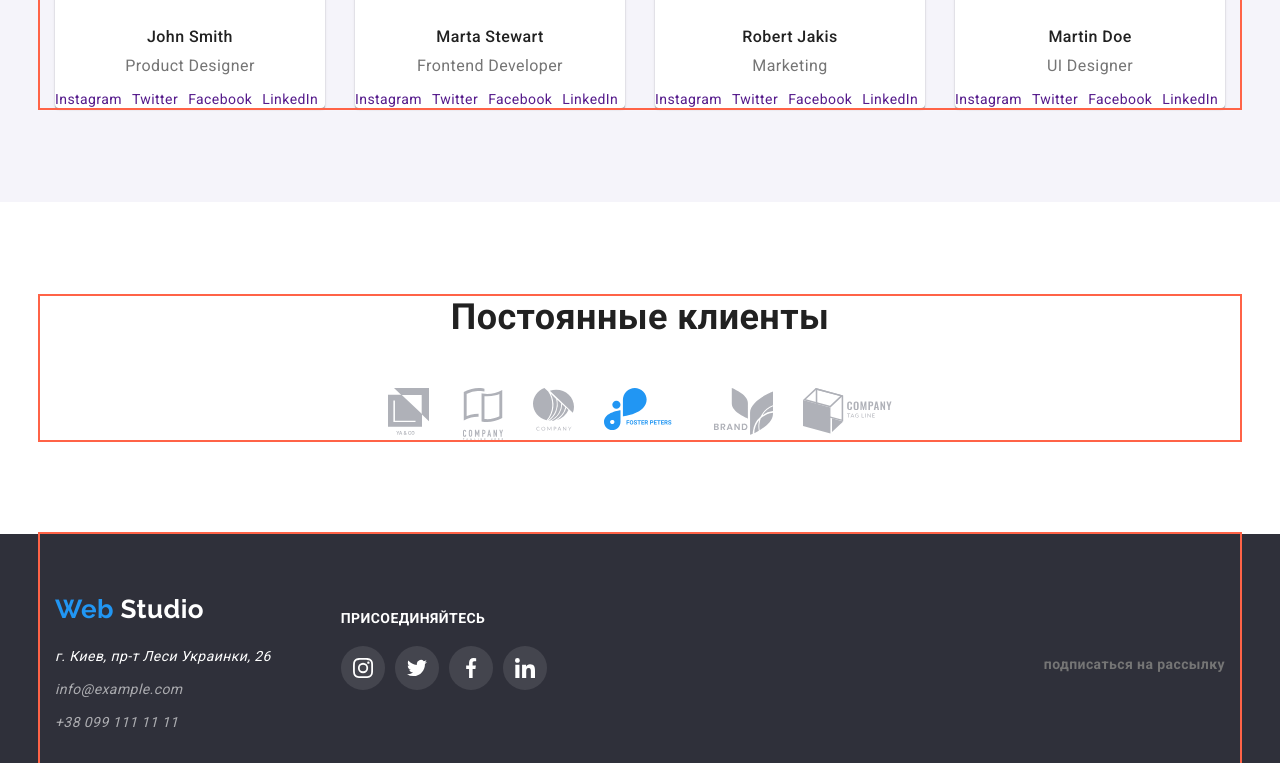
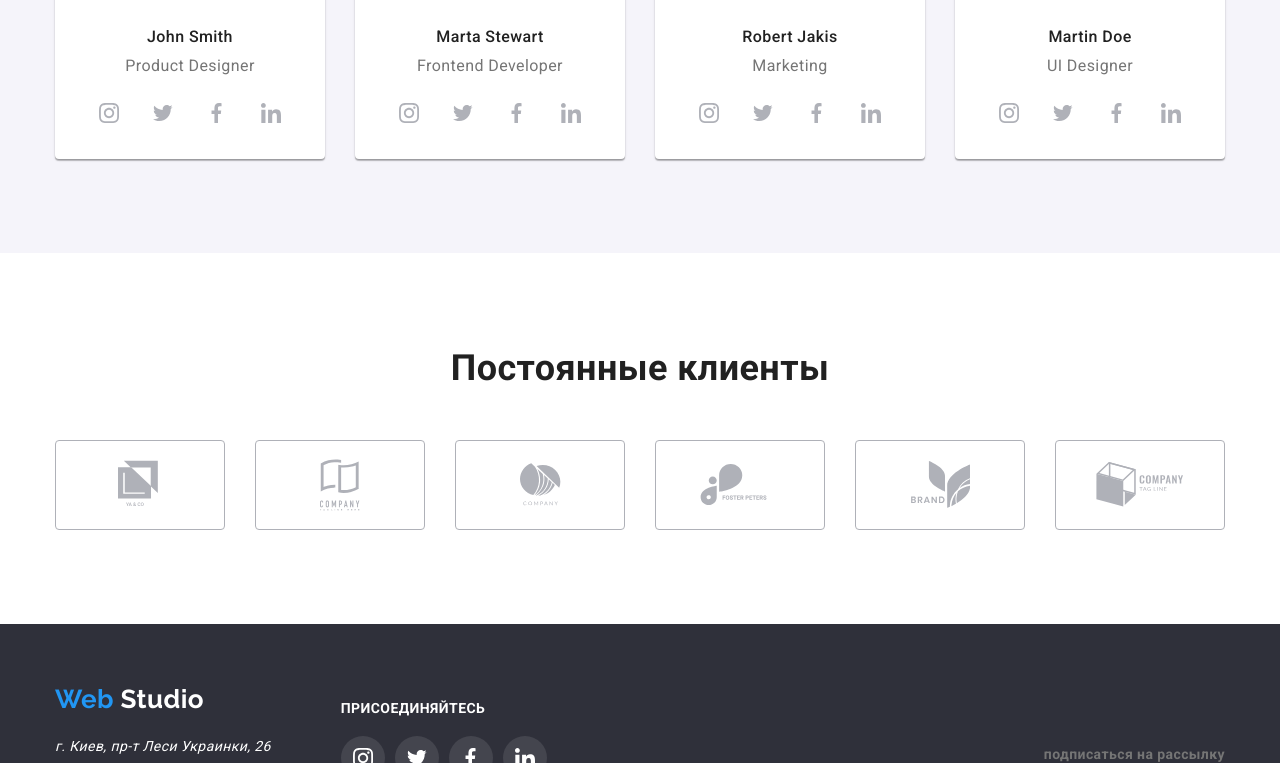
Before and after one commit to Nataliia-Smirnova/markup-04, a plain HTML site: page index.html in a window 1280 px wide. Shown: the part 2037-2800 px from the top of the page. Drawn offline with nearby package versions, Linux system fonts and the light colour scheme.

Commit message:
оформляет векторную графику

```diff
--- a/css/styles.css
+++ b/css/styles.css
@@ -35,7 +35,7 @@ body {
   width: 1200px;
   padding-left: 15px;
   padding-right: 15px;
-  outline: 2px solid tomato;
+  /* outline: 2px solid tomato; */
 }
 
 .list {
@@ -125,38 +125,51 @@ img {
   margin-left: auto;
 }
 
-.contacts .item {
+/* .contacts .item {
   align-self: center;
-}
+} */
 
 .contacts .item:not(:last-child) {
   margin-right: 30px;
 }
 
-.contacts-link::before {
+/* .contacts-link {
+  display: inline-flex;
+  align-items: center;
+  justify-content: center;
+} */
+
+/* .contacts-link::before {
   content: '';
-  align-self: center;
-  margin-right: 10px;
-}
+  /* fill: '#757575'; */
+/* align-self: center;
+  margin-right: 10px; }*/
 
-.contacts-link.mail::before {
+/* .contacts-link.mail::before {
   width: 16px;
   height: 11.2px;
   background-image: url('../images/envelope.svg');
-}
+} */
 
-.contacts-link.phone::before {
+/* .contacts-link.phone::before {
   width: 10px;
   height: 15px;
   background-image: url('../images/vector.svg');
-}
+} */
 
-.contacts .contacts-link {
+.contacts-link {
   display: inline-flex;
+  align-items: center;
+  /* justify-content: center; */
   color: var(--primary-text-color);
   font-weight: 500;
   line-height: 1.14;
   letter-spacing: 0.02em;
+}
+
+.header-icon {
+  margin-right: 10px;
+  fill: currentColor;
 }
 
 .contacts .contacts-link:hover,
@@ -231,7 +244,18 @@ img {
   display: flex;
 }
 
-.advantage-item::before {
+.advantage-icon {
+  display: inline-flex;
+  box-sizing: border-box;
+  align-items: center;
+  justify-content: center;
+  width: 270px;
+  height: 120px;
+  background-color: var(--secondary-background-color);
+  margin-bottom: 30px;
+}
+
+/* .advantage-item::before {
   display: block;
   content: '';
   height: 120px;
@@ -240,13 +264,13 @@ img {
   background-color: var(--secondary-background-color);
   border-radius: 4px;
   margin-bottom: 30px;
-}
+} */
 
-.icon-antenna::before {
+/* .icon-antenna::before {
   background-image: url('../images/antenna.svg');
-}
+} */
 
-.icon-clock::before {
+/* .icon-clock::before {
   background-image: url('../images/clock.svg');
 }
 
@@ -256,7 +280,7 @@ img {
 
 .icon-austronaut::before {
   background-image: url('../images/astronaut.svg');
-}
+} */
 
 .advantage-item {
   width: calc((100% - 90px) / 4);
@@ -368,16 +392,41 @@ img {
 
 .social-links {
   display: flex;
+  justify-content: center;
+  margin-bottom: 24px;
 }
 
 .social-links-item:not(:last-child) {
   margin-right: 10px;
 }
 
+.social-links-item .social-links-icon {
+  display: inline-flex;
+  align-items: center;
+  justify-content: center;
+  padding: 0;
+  width: 44px;
+  height: 44px;
+  border-radius: 50%;
+  /* background-color: teal; */
+  color: #afb1b8;
+}
+
+.social-links-icon .icon {
+  width: 20px;
+  height: 20px;
+  fill: currentColor;
+}
+
 .social-links-icon:hover,
 .social-links-icon:focus {
-  color: var(--primary-white-color);
   background-color: var(--accent-color);
+  color: #ffffff;
+}
+
+.social-links-icon .icon:hover,
+.social-links-icon .icon:focus {
+  fill: #ffffff;
 }
 
 /* Постоянные клиенты */
@@ -387,13 +436,29 @@ img {
   justify-content: center;
 }
 
+.clients-link {
+  display: inline-flex;
+  justify-content: center;
+  align-items: center;
+  width: 170px;
+  height: 90px;
+  color: #afb1b8;
+  border: 1px solid #afb1b8;
+  border-radius: 4px;
+}
+
+.clients-logo {
+  fill: currentColor;
+}
+
 .clients-list-item:not(:last-child) {
   margin-right: 30px;
 }
 
 .clients-link:hover,
 .clients-link:focus {
-  background-color: var(--accent-color);
+  color: var(--accent-color);
+  border-color: var(--accent-color);
 }
 
 /* Футер */
@@ -470,16 +535,20 @@ footer {
 }
 
 .footer-social-link {
-  display: block;
+  display: inline-flex;
+  align-items: center;
+  justify-content: center;
+  padding: 0;
   width: 44px;
   height: 44px;
   border-radius: 50%;
   background-color: rgba(255, 255, 255, 0.1);
-  background-repeat: no-repeat;
-  background-position: center;
+  color: var(--primary-white-color);
+  /* background-repeat: no-repeat;
+  background-position: center; */
 }
 
-.footer-social-link.instagram {
+/* .footer-social-link.instagram {
   background-image: url('../images/instagram-white.svg');
 }
 
@@ -493,6 +562,10 @@ footer {
 
 .footer-social-link.linkedin {
   background-image: url('../images/linkedin-white.svg');
+} */
+
+.footer-social-link .link {
+  fill: currentColor;
 }
 
 .footer-social-link:hover,
--- a/index.html
+++ b/index.html
@@ -36,13 +36,17 @@
         <ul class="contacts list">
           <li class="item">
             <a class="contacts-link mail" href="mailto:info@devstudio.com">
-              <!-- <img src="./images/envelope.svg" alt="Почта" />  -->
+              <svg class="header-icon" width="16" height="11.2">
+                <use href="./images/sprite.svg#icon-envelope"></use>
+              </svg>
               info@devstudio.com
             </a>
           </li>
           <li class="item">
             <a href="tel:+380961111111" class="contacts-link phone">
-              <!-- <img src="./images/vector.svg" alt="Номер телефона" /> -->
+              <svg class="header-icon" width="10" height="15">
+                <use href="./images/sprite.svg#icon-smartphone"></use>
+              </svg>
               +38 096 111 11 11
             </a>
           </li>
@@ -69,6 +73,11 @@
                 class="advantage-icon"
                 alt="Антена"
               /> -->
+              <div class="advantage-icon">
+                <svg width="70" height="70">
+                  <use href="./images/sprite.svg#icon-antenna"></use>
+                </svg>
+              </div>
               <h3 class="advantage-title">Внимание к деталям</h3>
               <p class="text">
                 Идейные соображения, а также начало повседневной работы по
@@ -77,6 +86,11 @@
             </li>
             <li class="advantage-item icon-clock">
               <!-- <img src="./images/clock.svg" class="advantage-icon" alt="Часы" /> -->
+              <div class="advantage-icon">
+                <svg width="70" height="70">
+                  <use href="./images/sprite.svg#icon-clock"></use>
+                </svg>
+              </div>
               <h3 class="advantage-title">Пунктуальность</h3>
               <p>
                 Задача организации, в особенности же рамки и место обучения
@@ -89,6 +103,11 @@
                 class="advantage-icon"
                 alt="Диаграмма"
               /> -->
+              <div class="advantage-icon">
+                <svg width="70" height="70">
+                  <use href="./images/sprite.svg#icon-diagram"></use>
+                </svg>
+              </div>
               <h3 class="advantage-title">Планирование</h3>
               <p>
                 Равным образом консультация с широким активом в значительной
@@ -101,6 +120,11 @@
                 class="advantage-icon"
                 alt="Астронавт"
               /> -->
+              <div class="advantage-icon">
+                <svg width="70" height="70">
+                  <use href="./images/sprite.svg#icon-astronaut"></use>
+                </svg>
+              </div>
               <h3 class="advantage-title">Современные технологии</h3>
               <p>
                 Значимость этих проблем настолько очевидна, что реализация
@@ -166,32 +190,40 @@
                     href=""
                     aria-label="ссылка на Instagram"
                     class="social-links-icon"
-                    >Instagram</a
                   >
+                    <svg class="icon">
+                      <use href="./images/sprite.svg#icon-instagram"></use>
+                    </svg>
+                  </a>
                 </li>
                 <li class="social-links-item">
                   <a
                     href=""
                     aria-label="ссылка на Twitter"
                     class="social-links-icon"
-                    >Twitter</a
                   >
+                    <svg class="icon">
+                      <use href="./images/sprite.svg#icon-twitter"></use>
+                    </svg>
+                  </a>
                 </li>
                 <li class="social-links-item">
                   <a
                     href=""
                     aria-label="ссылка на Facebook"
                     class="social-links-icon"
-                    >Facebook</a
-                  >
+                    ><svg class="icon">
+                      <use href="./images/sprite.svg#icon-facebook"></use></svg
+                  ></a>
                 </li>
                 <li class="social-links-item">
                   <a
                     href=""
                     aria-label="ссылка на LinkedIn"
                     class="social-links-icon"
-                    >LinkedIn</a
-                  >
+                    ><svg class="icon">
+                      <use href="./images/sprite.svg#icon-linkedin"></use></svg
+                  ></a>
                 </li>
               </ul>
             </li>
@@ -211,32 +243,40 @@
                     href=""
                     aria-label="ссылка на Instagram"
                     class="social-links-icon"
-                    >Instagram</a
                   >
+                    <svg class="icon">
+                      <use href="./images/sprite.svg#icon-instagram"></use>
+                    </svg>
+                  </a>
                 </li>
                 <li class="social-links-item">
                   <a
                     href=""
                     aria-label="ссылка на Twitter"
                     class="social-links-icon"
-                    >Twitter</a
                   >
+                    <svg class="icon">
+                      <use href="./images/sprite.svg#icon-twitter"></use>
+                    </svg>
+                  </a>
                 </li>
                 <li class="social-links-item">
                   <a
                     href=""
                     aria-label="ссылка на Facebook"
                     class="social-links-icon"
-                    >Facebook</a
-                  >
+                    ><svg class="icon">
+                      <use href="./images/sprite.svg#icon-facebook"></use></svg
+                  ></a>
                 </li>
                 <li class="social-links-item">
                   <a
                     href=""
                     aria-label="ссылка на LinkedIn"
                     class="social-links-icon"
-                    >LinkedIn</a
-                  >
+                    ><svg class="icon">
+                      <use href="./images/sprite.svg#icon-linkedin"></use></svg
+                  ></a>
                 </li>
               </ul>
             </li>
@@ -256,32 +296,40 @@
                     href=""
                     aria-label="ссылка на Instagram"
                     class="social-links-icon"
-                    >Instagram</a
                   >
+                    <svg class="icon">
+                      <use href="./images/sprite.svg#icon-instagram"></use>
+                    </svg>
+                  </a>
                 </li>
                 <li class="social-links-item">
                   <a
                     href=""
                     aria-label="ссылка на Twitter"
                     class="social-links-icon"
-                    >Twitter</a
                   >
+                    <svg class="icon">
+                      <use href="./images/sprite.svg#icon-twitter"></use>
+                    </svg>
+                  </a>
                 </li>
                 <li class="social-links-item">
                   <a
                     href=""
                     aria-label="ссылка на Facebook"
                     class="social-links-icon"
-                    >Facebook</a
-                  >
+                    ><svg class="icon">
+                      <use href="./images/sprite.svg#icon-facebook"></use></svg
+                  ></a>
                 </li>
                 <li class="social-links-item">
                   <a
                     href=""
                     aria-label="ссылка на LinkedIn"
                     class="social-links-icon"
-                    >LinkedIn</a
-                  >
+                    ><svg class="icon">
+                      <use href="./images/sprite.svg#icon-linkedin"></use></svg
+                  ></a>
                 </li>
               </ul>
             </li>
@@ -301,32 +349,40 @@
                     href=""
                     aria-label="ссылка на Instagram"
                     class="social-links-icon"
-                    >Instagram</a
                   >
+                    <svg class="icon">
+                      <use href="./images/sprite.svg#icon-instagram"></use>
+                    </svg>
+                  </a>
                 </li>
                 <li class="social-links-item">
                   <a
                     href=""
                     aria-label="ссылка на Twitter"
                     class="social-links-icon"
-                    >Twitter</a
                   >
+                    <svg class="icon">
+                      <use href="./images/sprite.svg#icon-twitter"></use>
+                    </svg>
+                  </a>
                 </li>
                 <li class="social-links-item">
                   <a
                     href=""
                     aria-label="ссылка на Facebook"
                     class="social-links-icon"
-                    >Facebook</a
-                  >
+                    ><svg class="icon">
+                      <use href="./images/sprite.svg#icon-facebook"></use></svg
+                  ></a>
                 </li>
                 <li class="social-links-item">
                   <a
                     href=""
                     aria-label="ссылка на LinkedIn"
                     class="social-links-icon"
-                    >LinkedIn</a
-                  >
+                    ><svg class="icon">
+                      <use href="./images/sprite.svg#icon-linkedin"></use></svg
+                  ></a>
                 </li>
               </ul>
             </li>
@@ -341,34 +397,41 @@
 
           <ul class="clients-list list">
             <li class="clients-list-item">
-              <a href="" class="clients-link"
-                ><img src="./images/company1.svg" alt="company 1"
-              /></a>
+              <a href="" class="clients-link">
+                <svg width="44" height="50" class="clients-logo">
+                  <use href="./images/sprite.svg#icon-company1"></use>
+                </svg>
+              </a>
             </li>
             <li class="clients-list-item">
               <a href="" class="clients-link"
-                ><img src="./images/company2.svg" alt="company 2"
-              /></a>
+                ><svg width="40" height="52" class="clients-logo">
+                  <use href="./images/sprite.svg#icon-company2"></use></svg
+              ></a>
             </li>
             <li class="clients-list-item">
               <a href="" class="clients-link"
-                ><img src="./images/company3.svg" alt="company 3"
-              /></a>
+                ><svg width="41" height="43" class="clients-logo">
+                  <use href="./images/sprite.svg#icon-company3"></use></svg
+              ></a>
             </li>
             <li class="clients-list-item">
               <a href="" class="clients-link"
-                ><img src="./images/company4.svg" alt="company 4"
-              /></a>
+                ><svg width="80" height="42" class="clients-logo">
+                  <use href="./images/sprite.svg#icon-company4"></use></svg
+              ></a>
             </li>
             <li class="clients-list-item">
               <a href="" class="clients-link"
-                ><img src="./images/company5.svg" alt="company 5"
-              /></a>
+                ><svg width="59" height="47" class="clients-logo">
+                  <use href="./images/sprite.svg#icon-company5"></use></svg
+              ></a>
             </li>
             <li class="clients-list-item">
               <a href="" class="clients-link"
-                ><img src="./images/company6.svg" alt="company 6"
-              /></a>
+                ><svg width="88" height="45" class="clients-logo">
+                  <use href="./images/sprite.svg#icon-company6"></use></svg
+              ></a>
             </li>
           </ul>
         </div>
@@ -402,29 +465,41 @@
             <li class="footer-links-item">
               <a
                 href=""
-                class="footer-social-link instagram"
+                class="footer-social-link"
                 aria-label="ссылка на Instagram"
+              >
+                <svg width="20" height="20" class="link">
+                  <use href="./images/sprite.svg#icon-instagram"></use></svg
               ></a>
             </li>
             <li class="footer-links-item">
               <a
                 href=""
-                class="footer-social-link twitter"
+                class="footer-social-link"
                 aria-label="ссылка на Twitter"
+              >
+                <svg width="20" height="20" class="link">
+                  <use href="./images/sprite.svg#icon-twitter"></use></svg
               ></a>
             </li>
             <li class="footer-links-item">
               <a
                 href=""
-                class="footer-social-link facebook"
+                class="footer-social-link"
                 aria-label="ссылка на Facebook"
+              >
+                <svg width="20" height="20" class="link">
+                  <use href="./images/sprite.svg#icon-facebook"></use></svg
               ></a>
             </li>
             <li class="footer-links-item">
               <a
                 href=""
-                class="footer-social-link linkedin"
+                class="footer-social-link"
                 aria-label="ссылка на LinkedIn"
+              >
+                <svg width="20" height="20" class="link">
+                  <use href="./images/sprite.svg#icon-linkedin"></use></svg
               ></a>
             </li>
           </ul>
```
Also changed, not shown: portfolio.html (+26 -11 lines).
